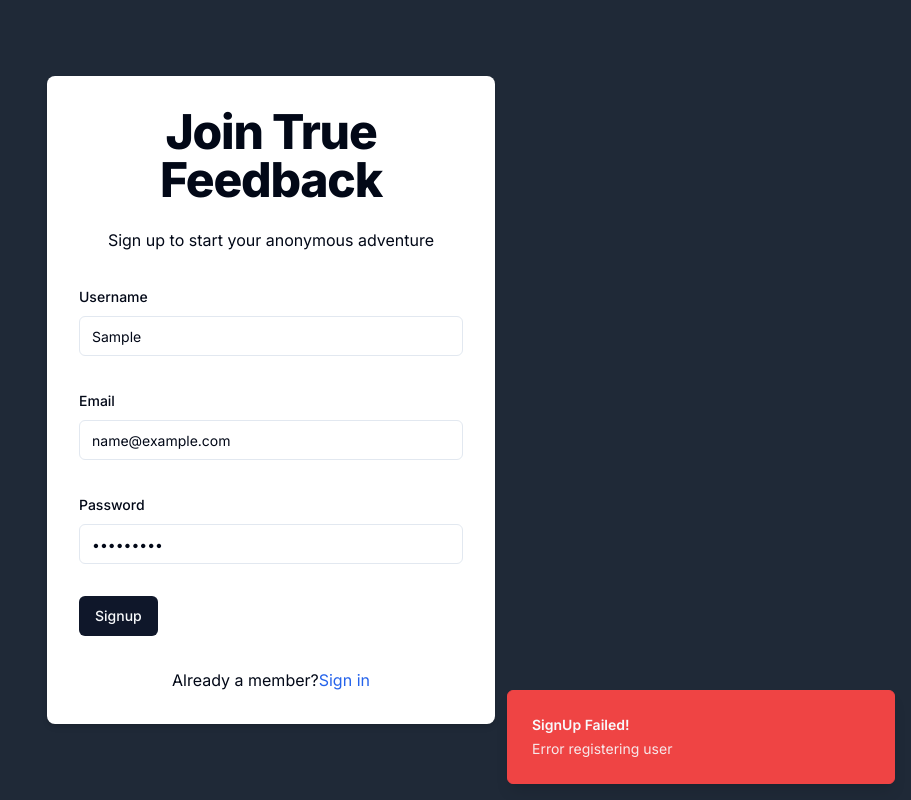
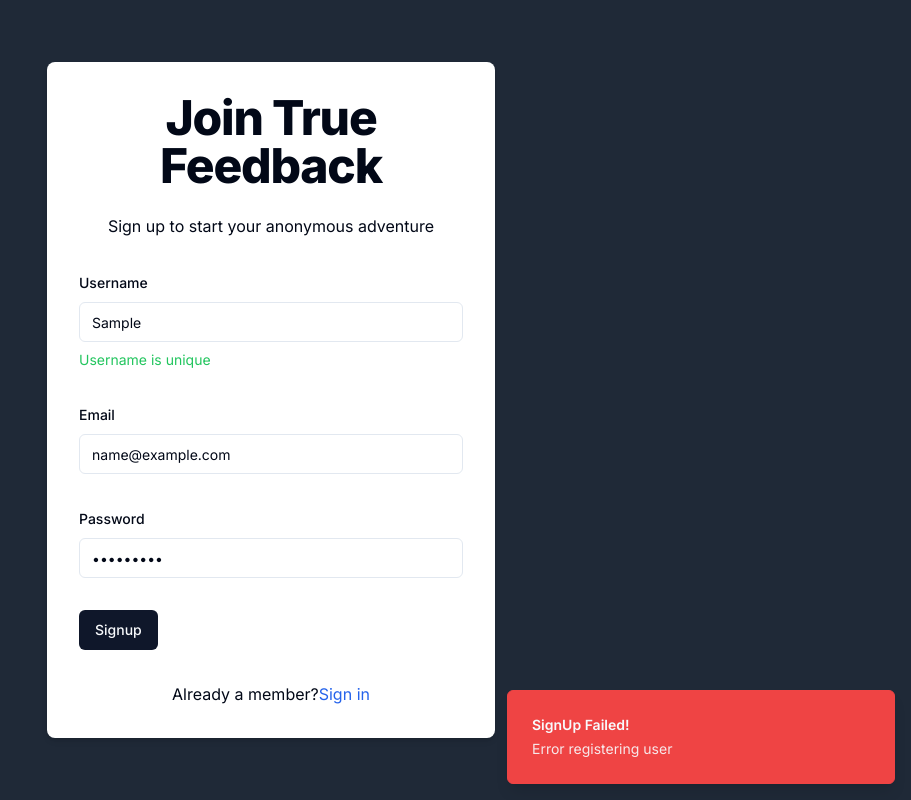
Before and after one commit to Ammar312/fullstack-nextjs, a Next.js app: page /signup in a window 1280 px wide. Both pictures are taken after typing "Sample", "name@example.com", "Sample123" into the empty fields and a click on the button "Signup". Shown: the whole page, without its empty margins (369-1280 px from the left). Built offline with nearby package versions, Linux system fonts and the light colour scheme; no server answers; the database is empty.

Commit message:
signup complete

```diff
--- a/src/app/(auth)/signup/page.tsx
+++ b/src/app/(auth)/signup/page.tsx
@@ -3,7 +3,7 @@ import { zodResolver } from "@hookform/resolvers/zod";
 import { useEffect, useState } from "react";
 import { useForm, SubmitHandler } from "react-hook-form";
 import { z } from "zod";
-import { useDebounceValue } from "usehooks-ts";
+import { useDebounceCallback } from "usehooks-ts";
 import { useToast } from "@/components/ui/use-toast";
 import { useRouter } from "next/navigation";
 import { Button } from "@/components/ui/button";
@@ -28,7 +28,7 @@ const page = () => {
   const [userNameMessage, setUserNameMessage] = useState("");
   const [isCheckingUsername, setIsCheckingUsername] = useState(false);
   const [isSubmitting, setIsSubmitting] = useState(false);
-  const debouncedUsername = useDebounceValue(username, 400);
+  const debounce = useDebounceCallback(setUsername, 400);
   const { toast } = useToast();
   const router = useRouter();
   const form = useForm<z.infer<typeof signUpSchema>>({
@@ -41,12 +41,12 @@ const page = () => {
   });
   useEffect(() => {
     const checkUserNameUnique = async () => {
-      if (debouncedUsername) {
+      if (username) {
         setIsCheckingUsername(true);
         setUserNameMessage("");
         try {
           const response = await axios.get<ApiResponse>(
-            `/api/check-username-unique?username=${debouncedUsername}`
+            `/api/check-username-unique?username=${username}`
           );
           setUserNameMessage(response.data.message);
         } catch (error) {
@@ -60,7 +60,7 @@ const page = () => {
       }
     };
     checkUserNameUnique();
-  }, [debouncedUsername]);
+  }, [username]);
 
   const onSubmit = async (data: z.infer<typeof signUpSchema>) => {
     setIsSubmitting(true);
@@ -108,10 +108,22 @@ const page = () => {
                       {...field}
                       onChange={(e) => {
                         field.onChange(e);
-                        setUsername(e.target.value);
+                        debounce(e.target.value);
                       }}
                     />
                   </FormControl>
+                  {isCheckingUsername && <Loader2 className="animate-spin" />}
+                  {!isCheckingUsername && userNameMessage && (
+                    <p
+                      className={`text-sm ${
+                        userNameMessage === "Username is unique"
+                          ? "text-green-500"
+                          : "text-red-500"
+                      }`}
+                    >
+                      {userNameMessage}
+                    </p>
+                  )}
                   <FormMessage />
                 </FormItem>
               )}
```
